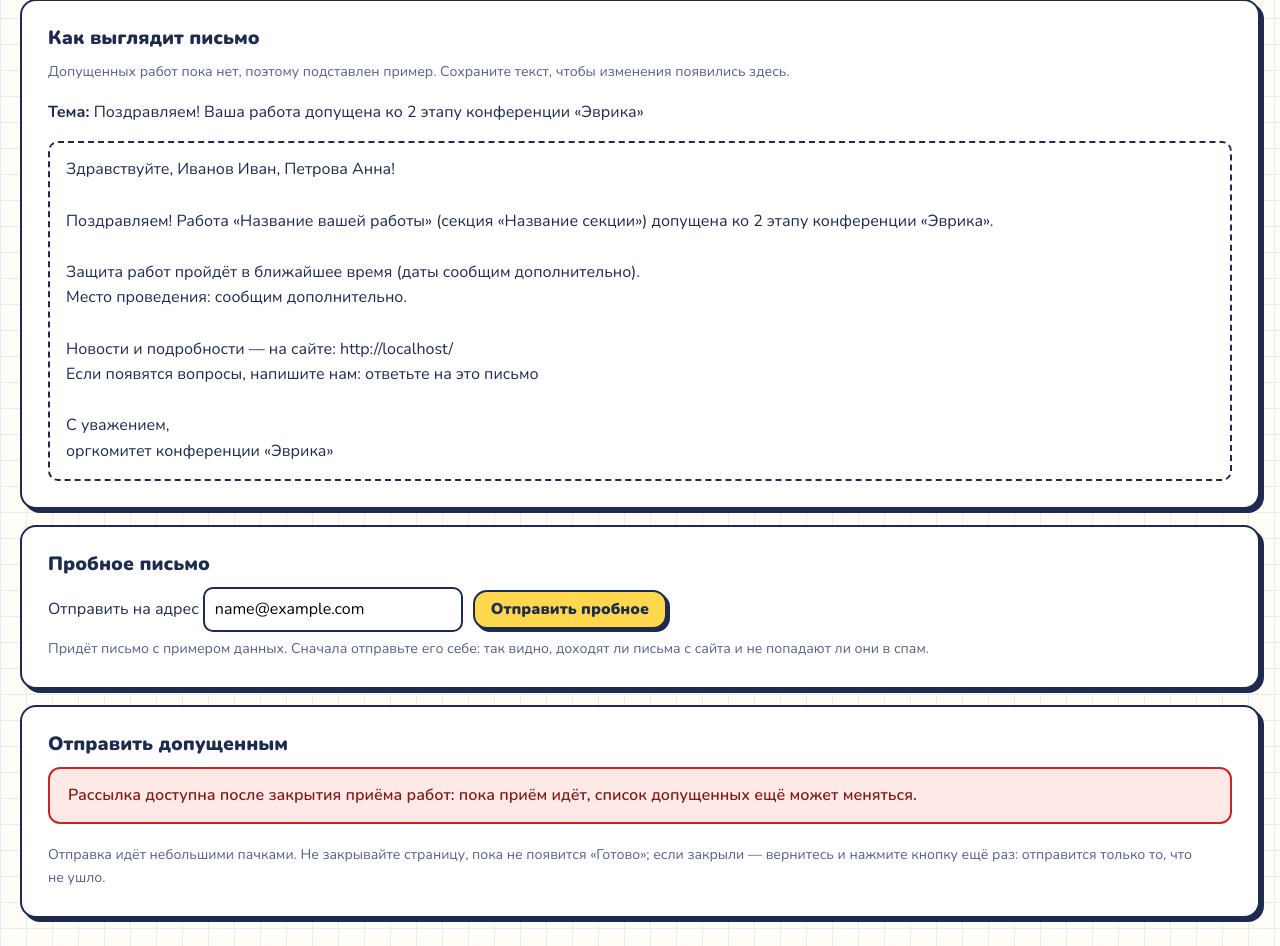
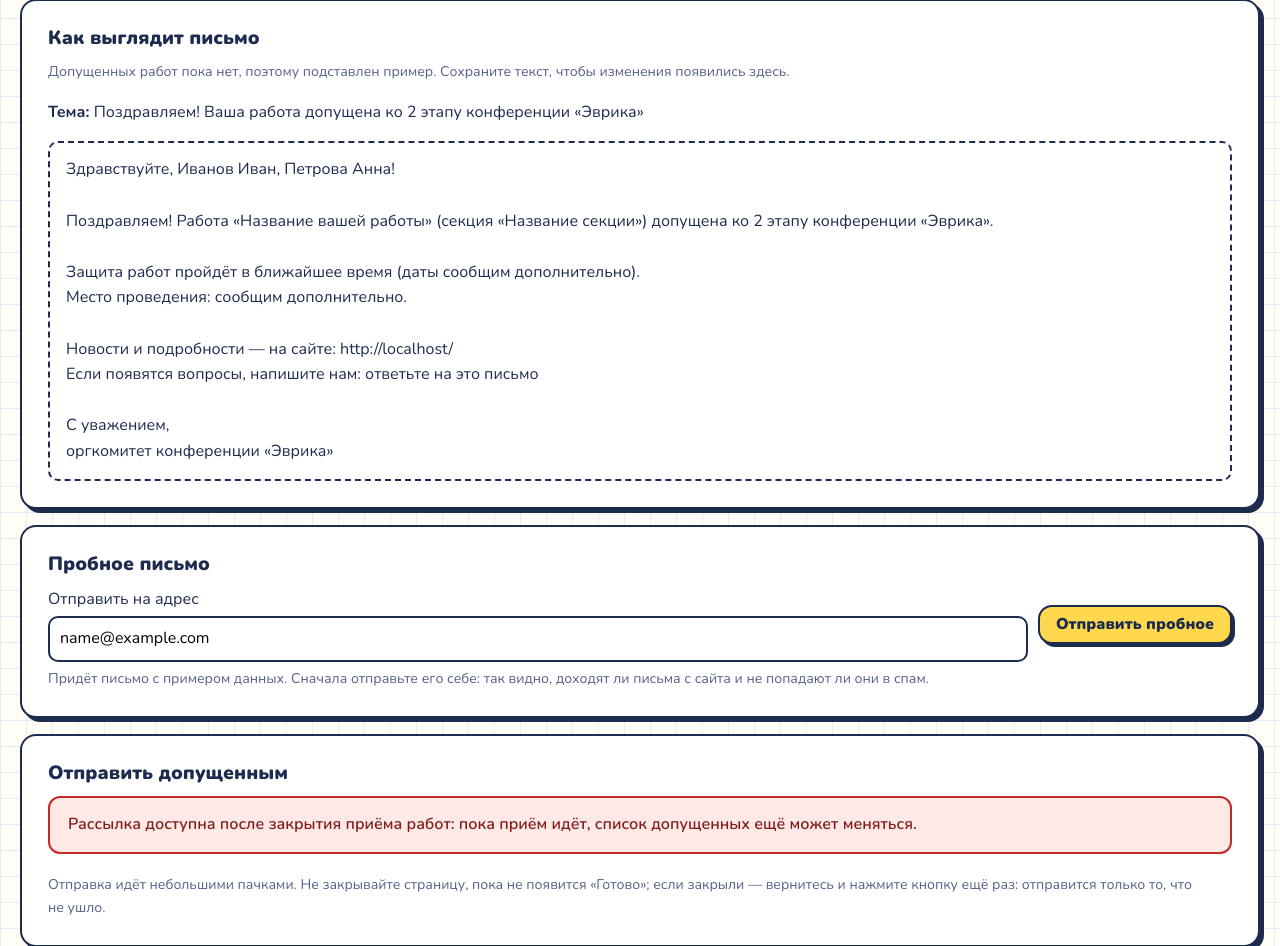
Before and after one commit to kuzmin-lemmi/Eureka, a Django app: page /office/mailing/ in a window 1280 px wide. Shown: the part 1074-2020 px from the top of the page. Run offline with Django 5.2, Linux system fonts and the light colour scheme; the visitor is signed in with stand-in values (Sample User, id 1); data comes from the database, SQL or seed files in the repository; data that the repository does not hold is empty; parts of the project's set-up code (start-up, migrations or seed data) failed here and were passed over.

Commit message:
Вёрстка: убрана ссылка на гимназию из шапки, шапка не вылезает на 1085-1160 px, поля на узких экранах
Co-Authored-By: Claude Sonnet 5.5 <noreply@anthropic.com>

```diff
--- a/conference/static/conference/style.css
+++ b/conference/static/conference/style.css
@@ -357,7 +357,7 @@ fieldset.card > legend + * { clear: both; }
   .progress__bar { flex: 1; margin: 0; }
   .progress__list { display: none; }
 }
-@media (max-width: 1080px) {
+@media (max-width: 1160px) {
   /* Средние экраны: в шапке не хватает места на все пункты — якоря главной убираем, они есть на самой главной. */
   .nav__link--anchor { display: none; }
 }
@@ -641,7 +641,7 @@ fieldset.card > legend + * { clear: both; }
 .custom__block legend { padding: 0 6px; font-weight: 800; }
 .custom__tools { margin-left: 8px; font-weight: 400; font-size: .85rem; }
 .custom__tools button { padding: 0 2px; border: 0; background: none; color: inherit; text-decoration: underline; cursor: pointer; font: inherit; }
-.custom__grid { display: grid; grid-template-columns: repeat(auto-fill, minmax(230px, 1fr)); gap: 4px 16px; }
+.custom__grid { display: grid; grid-template-columns: repeat(auto-fill, minmax(min(230px, 100%), 1fr)); gap: 4px 16px; }
 .custom__opt { display: inline-flex; align-items: center; gap: 6px; margin-right: 14px; }
 .custom__dir { display: flex; flex-wrap: wrap; align-items: baseline; gap: 2px 6px; padding: 3px 0; border-bottom: 1px dashed #c9c4b0; }
 .custom__dir:last-child { border-bottom: 0; }
@@ -680,6 +680,7 @@ fieldset.card > legend + * { clear: both; }
 .mail-subject, .mail-body { width: 100%; padding: 10px 12px; border: 2px solid var(--ink); border-radius: 10px; font: inherit; }
 .mail-preview { margin: 0; padding: 14px 16px; background: #fff; border: 2px dashed var(--ink); border-radius: 10px; white-space: pre-wrap; font: inherit; }
 .mail-test { display: flex; flex-wrap: wrap; align-items: center; gap: 10px; }
-.mail-test input { padding: 8px 10px; border: 2px solid var(--ink); border-radius: 10px; font: inherit; min-width: 260px; }
+.mail-test label { flex: 1 1 280px; min-width: 0; }
+.mail-test input { box-sizing: border-box; width: 100%; max-width: 100%; margin-top: 4px; padding: 8px 10px; border: 2px solid var(--ink); border-radius: 10px; font: inherit; }
 .mail-progress { margin: 14px 0; }
 .mail-progress .progress__bar { height: 14px; }
--- a/conference/templates/conference/base.html
+++ b/conference/templates/conference/base.html
@@ -26,7 +26,6 @@
           <a class="nav__link nav__link--secondary" href="{% url 'conference:home' %}#documents">Документы</a>
           <a class="nav__link nav__link--anchor" href="{% url 'conference:home' %}#sections">Секции</a>
           <a class="nav__link nav__link--secondary" href="{% url 'conference:home' %}#news">Новости</a>
-          {% if conf.school_site_url %}<a class="nav__link nav__link--secondary" href="{{ conf.school_site_url }}" target="_blank" rel="noopener">Сайт гимназии ↗</a>{% endif %}
           <a class="nav__link" href="{% url 'conference:my' %}"{% if request.resolver_match.url_name == "my" %} aria-current="page"{% endif %}>Мои заявки</a>
           {% if request.resolver_match.url_name != "submit" %}
             <a class="btn btn--sm" href="{% url 'conference:submit' %}">Подать работу</a>
```
